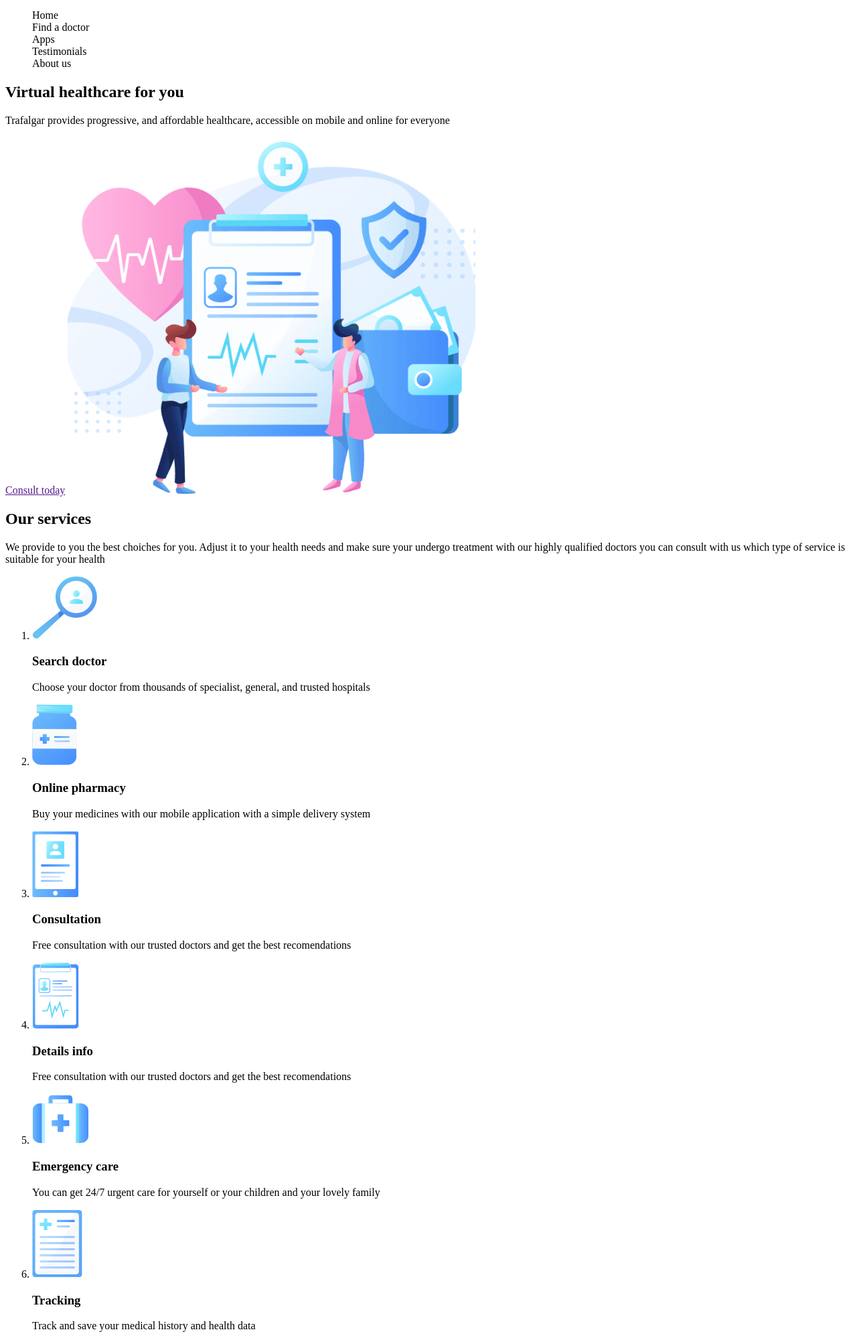
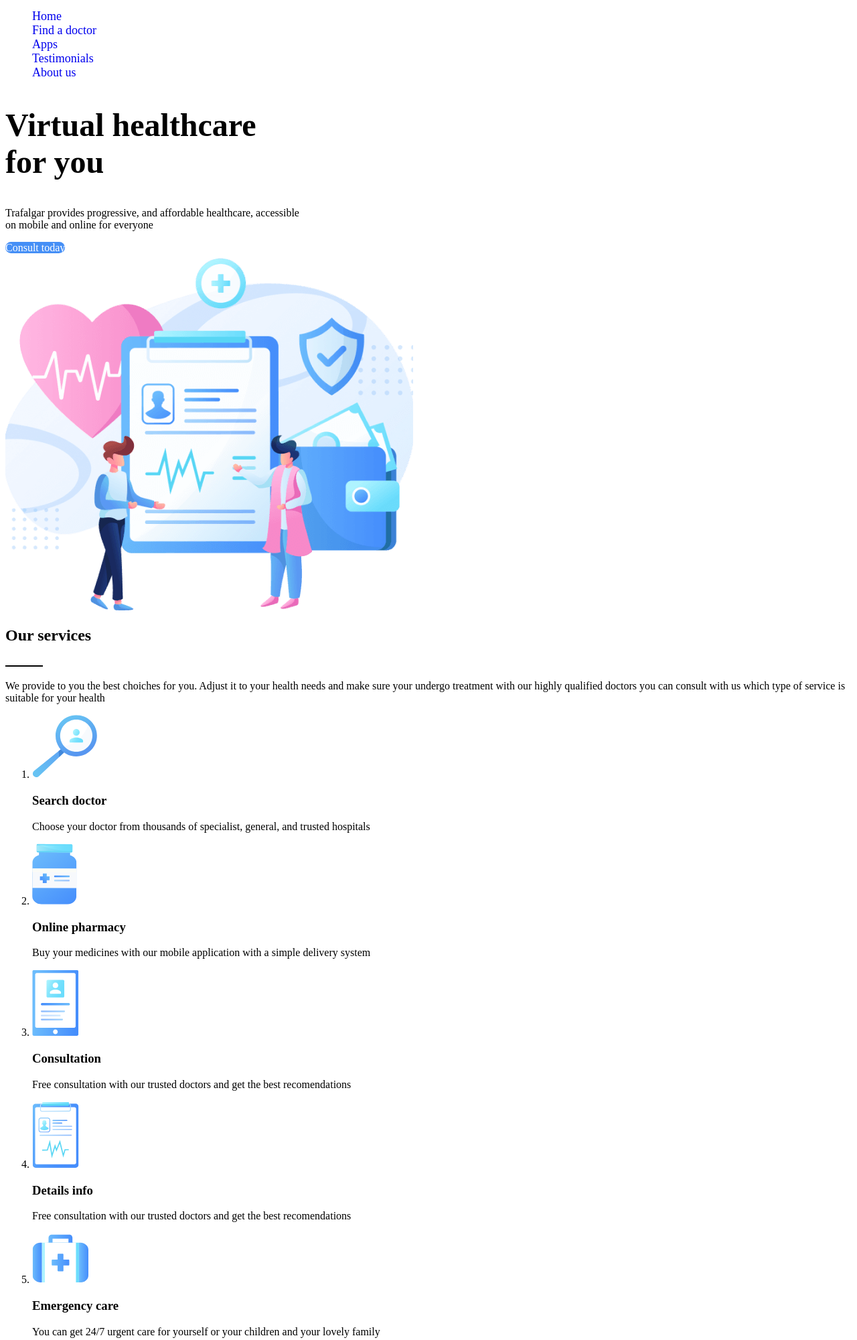
Before and after one commit to Jahongir-Abdurayimov/trafalgar, a plain HTML site: page index.html in a window 1280 px wide. Shown: the part 55-2055 px from the top of the page at 67% size. Drawn offline with Linux system fonts and the light colour scheme.

Commit message:
add class

```diff
--- a/index.html
+++ b/index.html
@@ -11,66 +11,67 @@
     <a class="site_logo_link" href="/"><img class="site_logo" src="./images/site_logo.svg" alt="site logo" width="160" height="41"></a>
    <nav class="nav">
     <ul class="list">
-      <li class="list_item">Home</li>
-      <li class="list_item">Find a doctor</li>
-      <li class="list_item">Apps</li>
-      <li class="list_item">Testimonials</li>
-      <li class="list_item">About us</li>
+      <li class="list_item"><a class="item_link" href="/">Home</a></li>
+      <li class="list_item"><a class="item_link" href="/">Find a doctor</a></li>
+      <li class="list_item"><a class="item_link" href="/">Apps</a></li>
+      <li class="list_item"><a class="item_link" href="/">Testimonials</a></li>
+      <li class="list_item"><a class="item_link" href="/">About us</a></li>
     </ul>
    </nav>
   </header>
   <main class="site_main">
     <section class="hero">
-      <h2 class="hero_title">Virtual healthcare for you</h2>
-      <p class="title_desc">Trafalgar provides progressive, and affordable
-        healthcare, accessible on mobile and online
-        for everyone</p>
+      <div class="wraper-text">
+        <h1 class="hero_title">Virtual healthcare for you</h1>
+        <p class="title_desc">Trafalgar provides progressive, and affordable  healthcare, accessible on mobile and online  for everyone</p>
         <a class="hero_link" href="">Consult today</a>
-        <img class="hero_img" src="./images/trafalgar-headerillustration.png" alt="the mean img in trafalgar" width="609" height="532">
+      </div>
+      <img class="hero_img" src="./images/trafalgar-headerillustration.png" alt="the mean img in trafalgar" width="609" height="532">
 
     </section>
     <section class="services">
       <h2 class="services_title">Our services</h2>
-      <p >We provide to you the best choiches for you. Adjust it to your health needs and make sure your undergo treatment with our highly qualified doctors you can consult with us which type of service is suitable for your health</p>
-      <ol>
-        <li>
-          <img src="./images/search_icon.svg" alt="search icon" width="97" height="94">
-          <h3>Search doctor</h3>
-          <p>Choose your doctor from thousands of specialist, general, and trusted hospitals</p>
+      <span class="line"></span>
+      <p class="services_title_desc" >We provide to you the best choiches for you. Adjust it to your health needs and make sure your undergo treatment with our highly qualified doctors you can consult with us which type of service is suitable for your health</p>
+      <ol class="prdered_list">
+        <li class="types_of_list">
+          <img class="types_img" src="./images/search_icon.svg" alt="search icon" width="97" height="94">
+          <h3 class="types_of_list_name">Search doctor</h3>
+          <p class="name_desc">Choose your doctor from thousands of specialist, general, and trusted hospitals</p>
         </li>
         <li>
-          <img src="./images/pharmacy.svg" alt="pharmacy icon" width="67" height="91">
-          <h3>Online pharmacy</h3>
-          <p>Buy  your medicines with our mobile application with a simple delivery system</p>
+          <img class="types_img" src="./images/pharmacy.svg" alt="pharmacy icon" width="67" height="91">
+          <h3 class="types_of_list_name">Online pharmacy</h3>
+          <p class="name_desc">Buy  your medicines with our mobile application with a simple delivery system</p>
+        </li>
+        <li class="types_of_list">
+          <img class="types_img" src="./images/consultation.svg" alt="consultation icon" width="70" height="99">
+          <h3 class="types_of_list_name">Consultation</h3>
+          <p class="name_desc">Free consultation with our trusted doctors and get the best recomendations</p>
+        </li>
+        <li class="types_of_list">
+          <img class="types_img" src="./images/info.svg" alt="info icon" width="70" height="99">
+          <h3 class="types_of_list_name">Details info</h3>
+          <p class="name_desc">Free consultation with our trusted doctors and get the best recomendations</p>
+        </li>
+        <li class="types_of_list">
+          <img class="types_img" src="./images/care.svg" alt="care icon" width="84" height="75">
+          <h3 class="types_of_list_name">Emergency care</h3>
+          <p class="name_desc">You can get 24/7 urgent care for yourself or your children and your lovely family</p>
         </li>
         <li>
-          <img src="./images/consultation.svg" alt="consultation icon" width="70" height="99">
-          <h3>Consultation</h3>
-          <p>Free consultation with our trusted doctors and get the best recomendations</p>
-        </li>
-        <li>
-          <img src="./images/info.svg" alt="info icon" width="70" height="99">
-          <h3>Details info</h3>
-          <p>Free consultation with our trusted doctors and get the best recomendations</p>
-        </li>
-        <li>
-          <img src="./images/care.svg" alt="care icon" width="84" height="75">
-          <h3>Emergency care</h3>
-          <p>You can get 24/7 urgent care for yourself or your children and your lovely family</p>
-        </li>
-        <li>
-          <img src="./images/tracking.svg" alt="tracking icon" width="75" height="102">
-          <h3>Tracking</h3>
-          <p>Track and save your medical history and health data </p>
+          <img class="types_img" src="./images/tracking.svg" alt="tracking icon" width="75" height="102">
+          <h3 class="types_of_list_name">Tracking</h3>
+          <p class="name_desc">Track and save your medical history and health data </p>
         </li>
       </ol>
-      <a href="">Learn more</a>
+      <a class="services_link" href="/">Learn more</a>
     </section>
 
-    <section>
+    <section class="">
       <!-- <h2></h2> -->
       <img src="./images/trafalgar-illustrationsec.png" alt="" width="628" height="463">
-      <h3>Leading healthcare providers</h3>
+      <h3 class="">Leading healthcare providers</h3>
       <p>Trafalgar provides progressive, and affordable healthcare, accessible on mobile and online for everyone. To us, it’s not just work. We take pride
         in the solutions we deliver</p>
         <a href="">Learn more</a>
--- a/main.css
+++ b/main.css
@@ -1,3 +1,28 @@
 .list {
   list-style-type: none;
 }
+.item_link {
+  text-decoration-line:none;
+  font-size: 18px;
+}
+.wraper-text {
+  width: 440px;
+}
+.hero_title {
+  font-size: 48px;
+}
+
+.hero_link {
+  text-decoration-line:none;
+  border-radius: 55px;
+  background-color: #458FF6;
+  color:#fff;
+}
+
+.line {
+
+  display: inline-block;
+  width: 56px;
+  height: 2px;
+  background-color:#000;
+}
```
